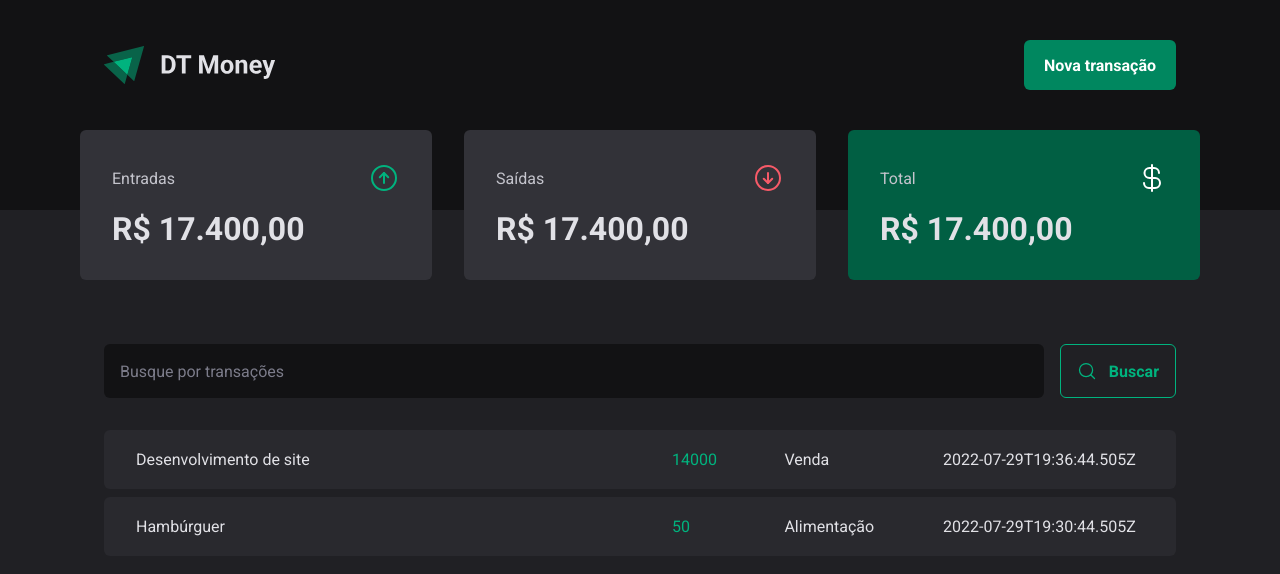
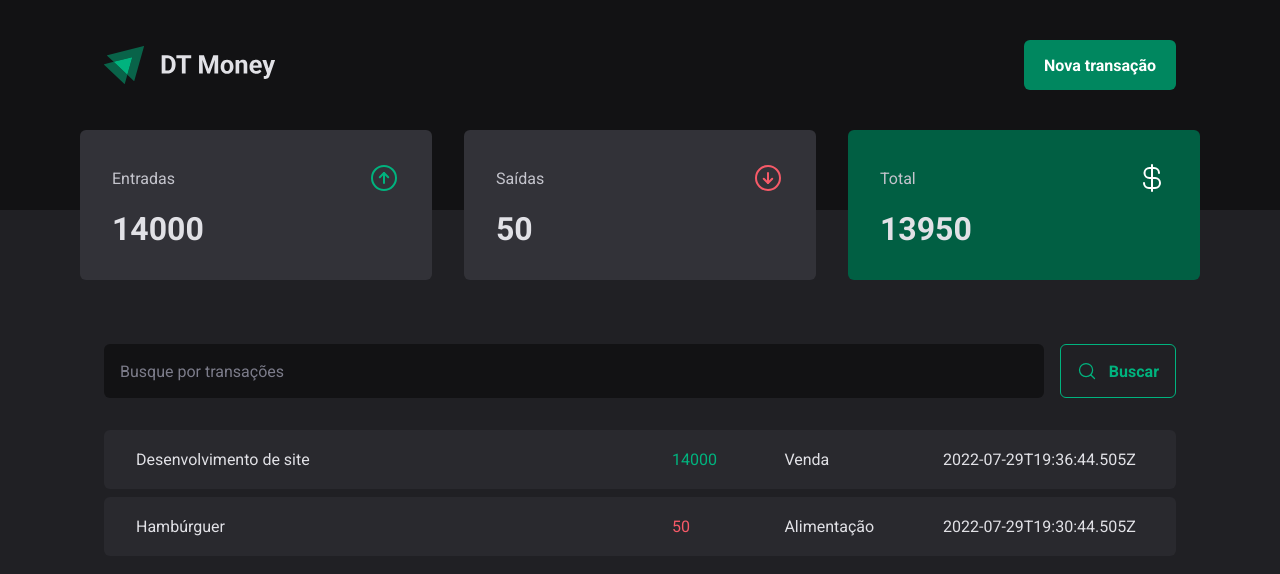
Before and after one commit to luizfvital/dt-money, a React (Vite) app: page / in a window 1280 px wide. Shown: the top 574 px of the page. Built offline with nearby package versions, Linux system fonts and the light colour scheme; data requests are answered from the project's data file.

Commit message:
calculate summary numbers

```diff
--- a/src/components/Summary/index.tsx
+++ b/src/components/Summary/index.tsx
@@ -1,7 +1,23 @@
 import { ArrowCircleDown, ArrowCircleUp, CurrencyDollar } from 'phosphor-react';
 import { SummaryCard, SummaryContainer } from './styles';
+import { useContext } from 'react';
+import { TransactionsContext } from '../../contexts/transactionsContext';
 
 export function Summary() {
+  const {transactions} = useContext(TransactionsContext)
+
+  const summary = transactions.reduce((acc, transaction) => {
+    if(transaction.type === "income") {
+      acc.income += transaction.price
+    } else {
+      acc.outcome += transaction.price
+    }
+
+    acc.total = acc.income - acc.outcome
+
+    return acc
+  }, {income: 0, outcome: 0, total: 0})
+
   return (
     <SummaryContainer>
       <SummaryCard>
@@ -10,7 +26,7 @@
           <ArrowCircleUp size={32} color="#00b37e"/>
         </header>
 
-        <strong>R$ 17.400,00</strong>
+        <strong>{summary.income}</strong>
       </SummaryCard>
       <SummaryCard>
         <header>
@@ -18,7 +34,7 @@
           <ArrowCircleDown size={32} color="#f75a68"/>
         </header>
 
-        <strong>R$ 17.400,00</strong>
+        <strong>{summary.outcome}</strong>
       </SummaryCard>
       <SummaryCard variant='green'>
         <header>
@@ -26,7 +42,7 @@
           <CurrencyDollar size={32} color="#fff"/>
         </header>
 
-        <strong>R$ 17.400,00</strong>
+        <strong>{summary.total}</strong>
       </SummaryCard>
     </SummaryContainer>
   )
--- a/src/pages/Transactions/index.tsx
+++ b/src/pages/Transactions/index.tsx
@@ -24,7 +24,7 @@
               <tr key={transaction.id}>
                 <td width="50%">{transaction.description}</td>
                 <td>
-                  <PriceHighlight variant='income'>
+                  <PriceHighlight variant={transaction.type}>
                     {transaction.price}
                   </PriceHighlight>
                 </td>
```
